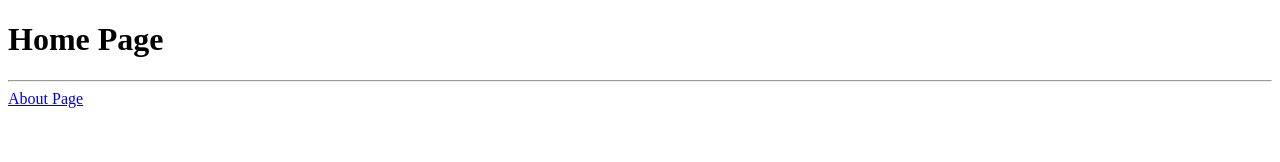
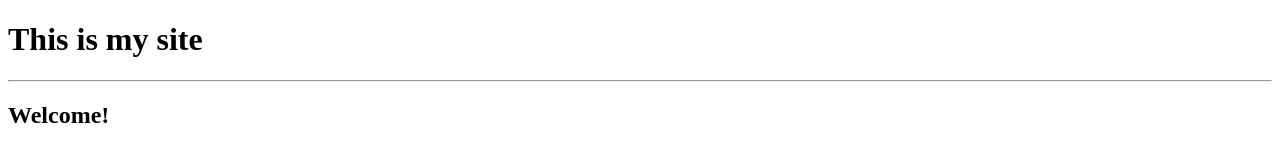
Before and after one commit to eladrotm/Series_Tracker, a plain HTML site: page index.html in a window 1280 px wide. Drawn offline with Linux system fonts and the light colour scheme.

Commit message:
Update index.html

```diff
--- a/index.html
+++ b/index.html
@@ -2,12 +2,12 @@
 <html>
 
 <head>
-  <title>My Site</title>
+  <title>Elad Site</title>
 </head>
 
 <body>
-  <h1>Home Page</h1><hr>
-  <a href="./about.html">About Page</a>
+  <h1>This is my site</h1><hr>
+  <h2>Welcome!</h2>
 </body>
 
 </html>
```
